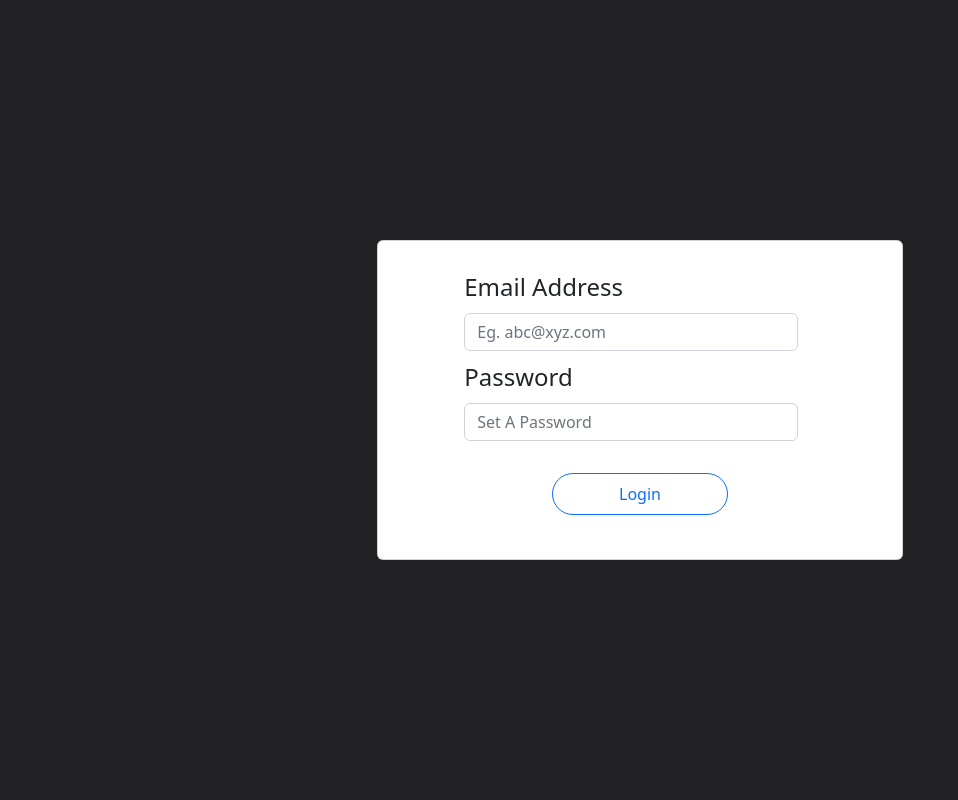
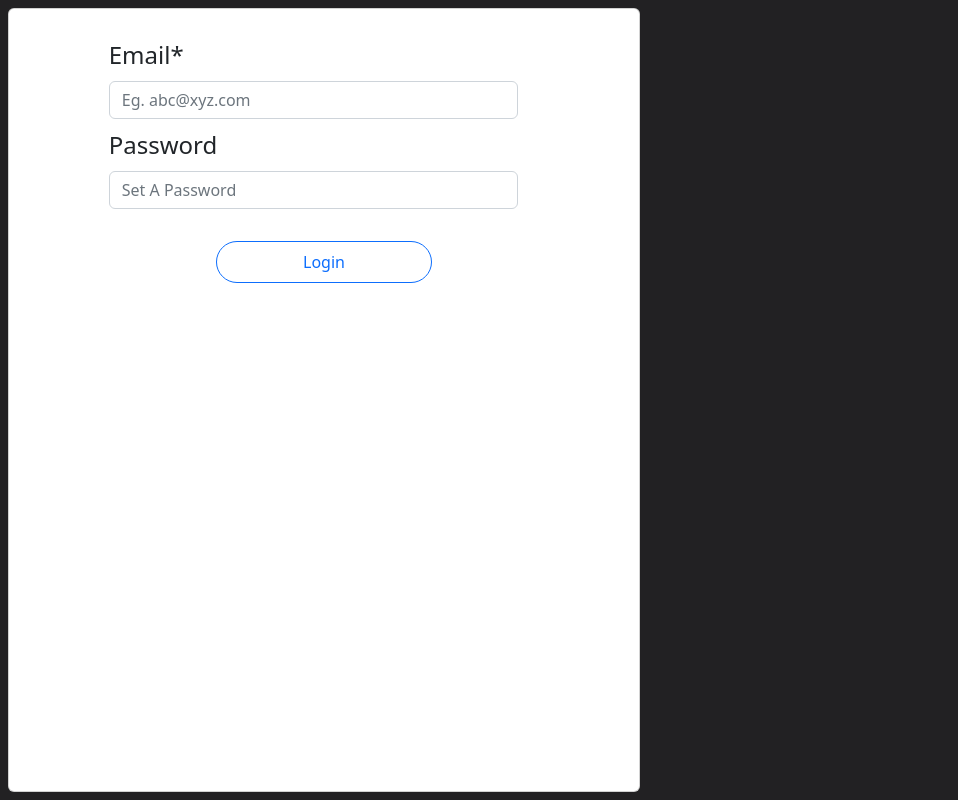
Before and after one commit to Nach-33/Devheat_Developer_Dodo, a React (Create React App) app: page /login in a window 1280 px wide. Shown: the whole page, without its empty margins (0-958 px from the left). Built offline with nearby package versions, Linux system fonts and the light colour scheme.

Commit message:
Login UI

```diff
--- a/src/components/login.jsx
+++ b/src/components/login.jsx
@@ -39,18 +39,18 @@ function Login() {
   return (
     <>
       <section
-        className="d-flex justify-content-center align-items-center row m-0 p-2"
+        className="justify-content-start row m-0 p-2"
         style={{
           height: "100vh",
           width: "100%",
           background: "rgb(34, 33, 35)",
         }}
       >
-        <div className="card col-md-5 p-4">
+        <div className="card col-md-6 p-4">
           <div className="row justify-content-center">
             <div className="col-md-9 d-flex flex-column align-items-start">
               <label className="form-label my-1" style={{ fontSize: "1.5rem" }}>
-                Email Address
+                Email*
               </label>
               <input
                 type="email"
```
